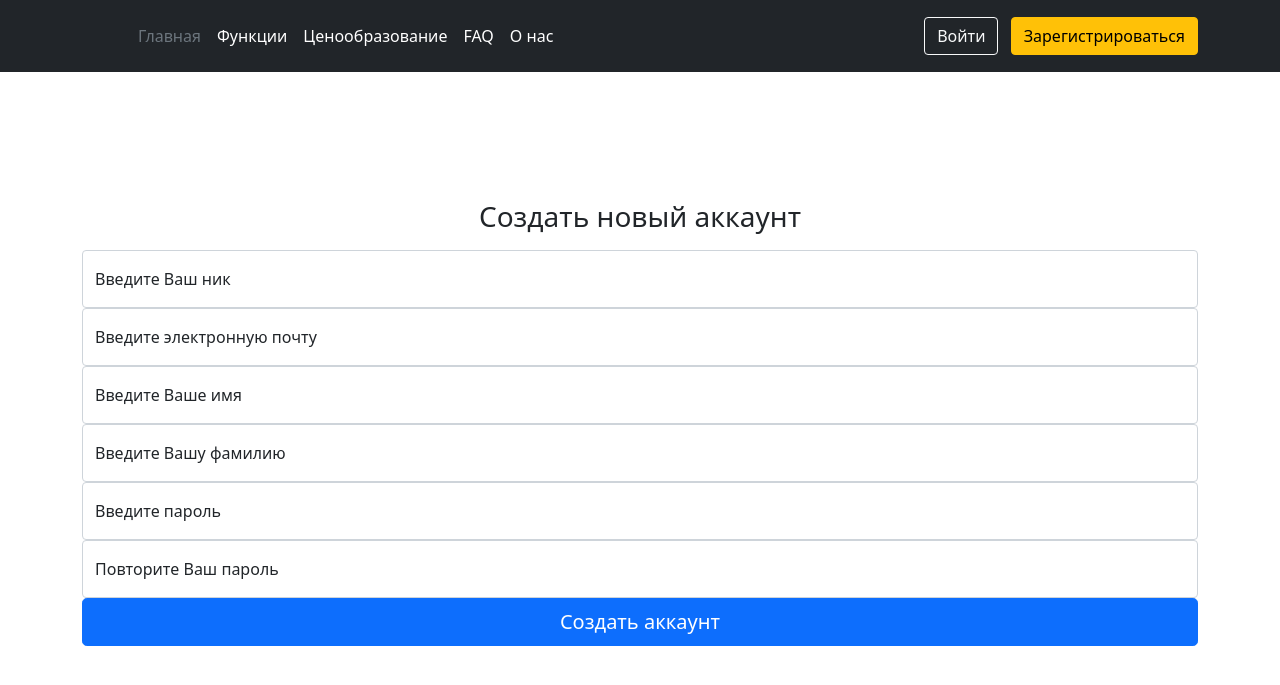
After one commit to olchrkk/book_shop_django, a Django app: template templates/accounts/registration.html in a window 1280 px wide. The commit adds this page. Shown: the top 685 px of the page. Run offline with Django 4.2, Linux system fonts and the light colour scheme; the template is opened without the code that fills it: values that come from a table or form of the project are taken from there, others are empty.

Commit message:
- add homework-22

```diff
--- /dev/null
+++ b/accounts/forms.py
@@ -0,0 +1,20 @@
+from django import forms
+from django.contrib.auth.models import User
+
+class UserRegistrationForm(forms.ModelForm):
+    username = forms.CharField()
+    email = forms.CharField()
+    first_name = forms.CharField()
+    last_name = forms.CharField()
+    password = forms.CharField()
+    password2 = forms.CharField()
+
+    class Meta:
+        model = User
+        fields = ("username", "email", "first_name", "last_name")
+
+    def clean_password2(self):
+        data = self.cleaned_data
+        if data['password'] != data['password2']:
+            raise forms.ValidationError("Пароли не совпадают")
+        raise data['password2']
--- /dev/null
+++ b/templates/accounts/registration.html
@@ -0,0 +1,50 @@
+{% extends "base.html" %}
+{% block content %}
+<main class="form-signin text-center container">
+
+  {% if form.errors %}
+
+    <div class="alert alert-danger">
+      <strong>Error!</strong> {{form.errors}}
+    </div>
+
+  {% endif %}
+
+  <form method="post">
+    {% csrf_token %}
+    <h1 class="h3 mb-3 fw-normal">Создать новый аккаунт</h1>
+
+    <div class="form-floating">
+      <input type="text" class="form-control" id="floatingInput1" name="username" placeholder="Username">
+      <label for="floatingInput1">Введите Ваш ник</label>
+    </div>
+
+    <div class="form-floating">
+      <input type="email" class="form-control" id="floatingInput2" name="email" placeholder="Email">
+      <label for="floatingInput2">Введите электронную почту</label>
+    </div>
+
+    <div class="form-floating">
+      <input type="text" class="form-control" id="floatingInput3" name="first_name" placeholder="Your name">
+      <label for="floatingInput3">Введите Ваше имя</label>
+    </div>
+
+    <div class="form-floating">
+      <input type="text" class="form-control" id="floatingInput4" name="last_name" placeholder="Your surname">
+      <label for="floatingInput4">Введите Вашу фамилию</label>
+    </div>
+
+    <div class="form-floating">
+      <input type="password" class="form-control" id="floatingPassword1" placeholder="Password" name="password">
+      <label for="floatingPassword1">Введите пароль</label>
+    </div>
+
+    <div class="form-floating">
+      <input type="password" class="form-control" id="floatingPassword2" placeholder="Repeat your Password" name="password2">
+      <label for="floatingPassword2">Повторите Ваш пароль</label>
+    </div>
+
+    <button class="w-100 btn btn-lg btn-primary" type="submit">Создать аккаунт</button>
+  </form>
+</main>
+{% endblock %}
--- a/templates/base.html
+++ b/templates/base.html
@@ -6,6 +6,16 @@
     <link href="https://cdn.jsdelivr.net/npm/bootstrap@5.0.2/dist/css/bootstrap.min.css" rel="stylesheet" integrity="sha384-EVSTQN3/azprG1Anm3QDgpJLIm9Nao0Yz1ztcQTwFspd3yD65VohhpuuCOmLASjC" crossorigin="anonymous">
     <script src="https://cdn.jsdelivr.net/npm/@popperjs/core@2.9.2/dist/umd/popper.min.js" integrity="sha384-IQsoLXl5PILFhosVNubq5LC7Qb9DXgDA9i+tQ8Zj3iwWAwPtgFTxbJ8NT4GN1R8p" crossorigin="anonymous"></script>
     <script src="https://cdn.jsdelivr.net/npm/bootstrap@5.0.2/dist/js/bootstrap.min.js" integrity="sha384-cVKIPhGWiC2Al4u+LWgxfKTRIcfu0JTxR+EQDz/bgldoEyl4H0zUF0QKbrJ0EcQF" crossorigin="anonymous"></script>
+
+    <style>
+    main {
+    margin-left: auto;
+    margin-right: auto;
+    width: 30em;
+    margin-top: 10%;
+    }
+    </style>
+
 </head>
 <body >
     <header class="p-3 bg-dark text-white">
--- a/templates/registration/login.html
+++ b/templates/registration/login.html
@@ -1,10 +1,10 @@
 {% extends "base.html" %}
 {% block content %}
-<main class="form-signin text-center container">
+<main class="form-signin text-center">
 
   {% if form.errors %}
  <div class="alert alert-danger">
-   <strong>Ошибка!</strong> Неправильне имя пользователя или пароль. Пожалуйста, попробуйте еще раз.
+   <strong>Ошибка!</strong> Неправильное имя пользователя или пароль. Пожалуйста, попробуйте еще раз.
 </div>
   {% endif %}
 
@@ -26,7 +26,7 @@
         <a href="{% url 'password_reset' %}">Забыли пароль?</a>
       </label>
     </div>
-    <button class="w-100 btn btn-lg btn-primary" type="submit">Войти</button>
+    <button class="w-100 btn btn-lg btn-info" type="submit">Войти</button>
     <p class="mt-5 mb-3 text-muted">© Olga K. inc.</p>
   </form>
 </main>
```
Also changed, not shown: templates/catalog/index.html (+8 -8 lines), templates/registration/password_reset_complite.html (added, +12 -0 lines), templates/registration/password_reset_confirm.html (added, +27 -0 lines), templates/registration/password_reset_done.html (added, +12 -0 lines), templates/registration/password_reset_form.html (added, +14 -0 lines).
